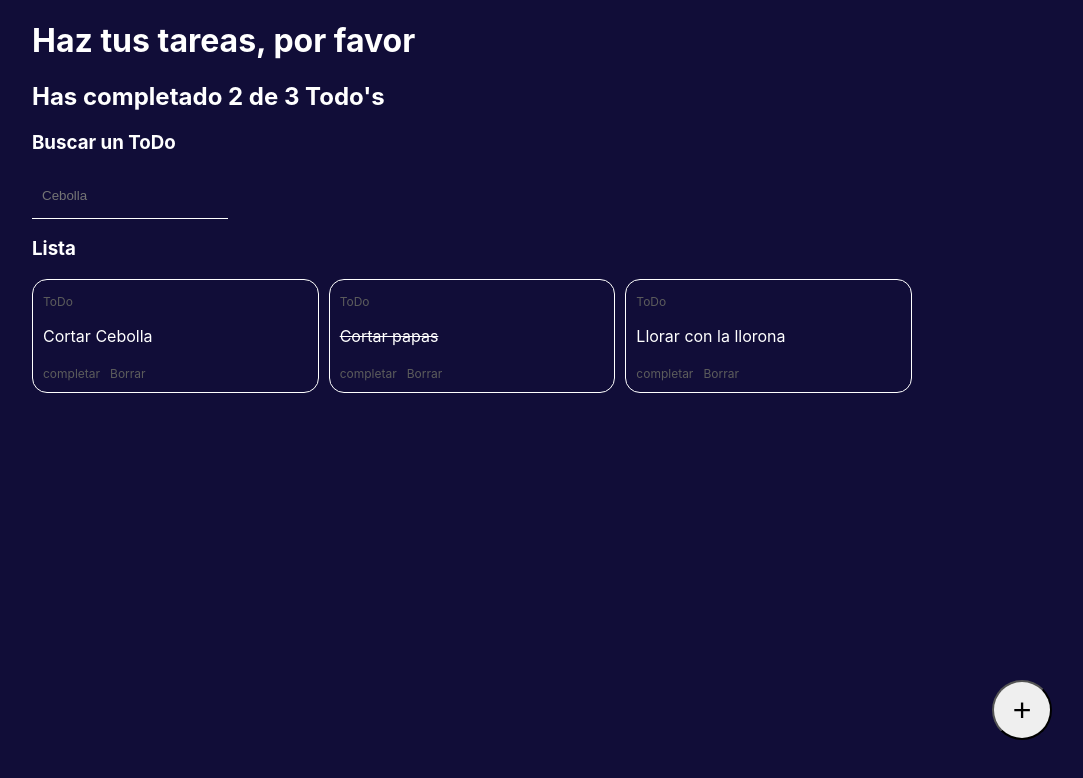
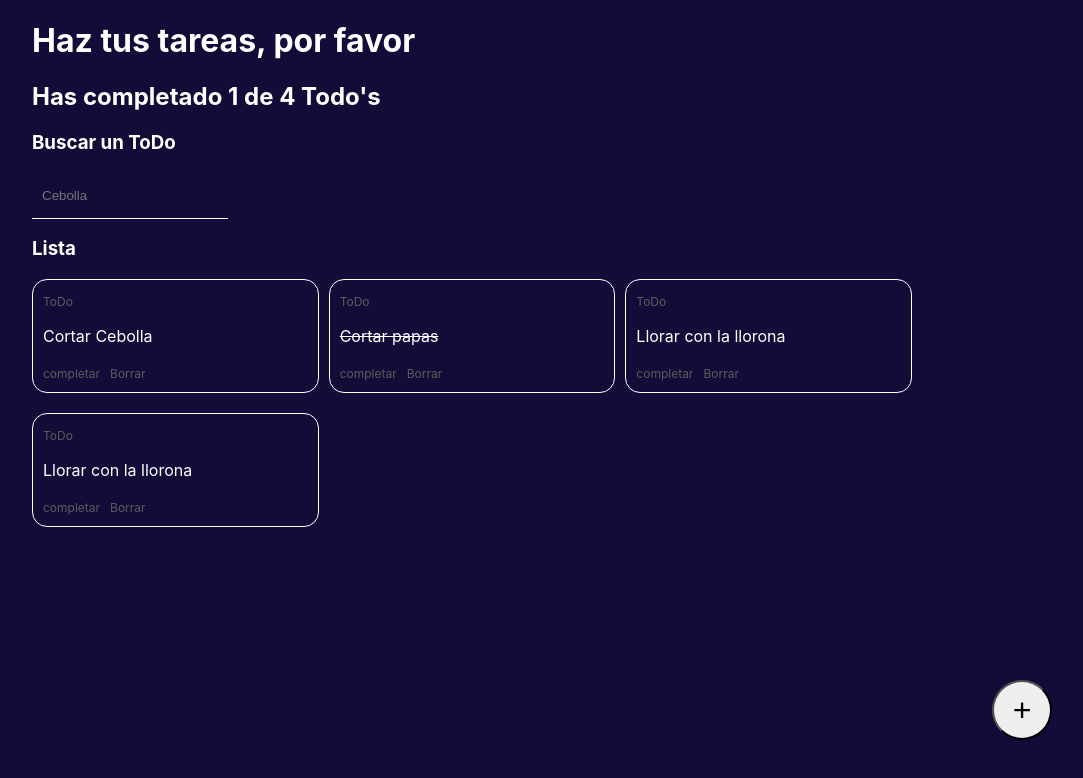
Before and after one commit to alessandrovaru/curso-intro-react, a React (Create React App) app: page / in a window 1280 px wide. Shown: the top 778 px of the page, without its empty margins (168-1251 px from the left). Built offline with nearby package versions, Linux system fonts and the light colour scheme.

Commit message:
Counting

```diff
--- a/src/App.js
+++ b/src/App.js
@@ -4,19 +4,33 @@ import { TodoSearch } from "./components/TodoSearch";
 import { TodoList } from "./components/TodoList";
 import { TodoItem } from "./components/TodoItem";
 import { CreateTodoButton } from "./components/CreateTodoButton";
+import { useState } from 'react';
 
-const todos = [
+const defaultTodos = [
   { text: 'Cortar Cebolla', completed: false },
   { text: 'Cortar papas', completed: true },
+  { text: 'Llorar con la llorona', completed: false },
   { text: 'Llorar con la llorona', completed: false },
 ]
 
 function App() {
+  const [todos, setTodos] = useState(defaultTodos)
+  const [searchValue, setSearchValue] = useState('');
+
+  const completedTodos = todos.filter(todo => !!todo.completed).length;
+  const totalTodos = todos.length;
+
   return (
     <div className="App">
       <div className="App-inner">
-        <TodoCounter />
-        <TodoSearch />
+        <TodoCounter
+          total={totalTodos}
+          completed={completedTodos}
+        />
+        <TodoSearch
+          searchValue={searchValue}
+          setSearchValue={setSearchValue}
+        />
         <TodoList>
           {todos.map(todo => (
             <TodoItem
--- a/src/components/TodoCounter.js
+++ b/src/components/TodoCounter.js
@@ -1,10 +1,11 @@
 import './TodoCounter.css';
 
-const TodoCounter = () => {
+const TodoCounter = ({total, completed}) => {
+
   return (
     <div className='todoCounterContainer'>
       <h1 className='todoTitle'>Haz tus tareas, por favor</h1>
-      <h2 className='todoCounter'>Has completado 2 de 3 Todo's</h2>
+      <h2 className='todoCounter'>Has completado {completed} de {total} Todo's</h2>
     </div>
   )
 }
--- a/src/components/TodoSearch.js
+++ b/src/components/TodoSearch.js
@@ -1,12 +1,8 @@
-import { useState } from 'react'
 import './TodoSearch.css'
 
-const TodoSearch = () => {
-
-  const [searchValue, setSearchValue] = useState('')
-
+const TodoSearch = ({searchValue, setSearchValue}) => {
   const onSearchValueSearch = (event) => {
-    setSearchValue(event.target.value)
+    setSearchValue(event.target.value);
   }
   return (
     <>
```
